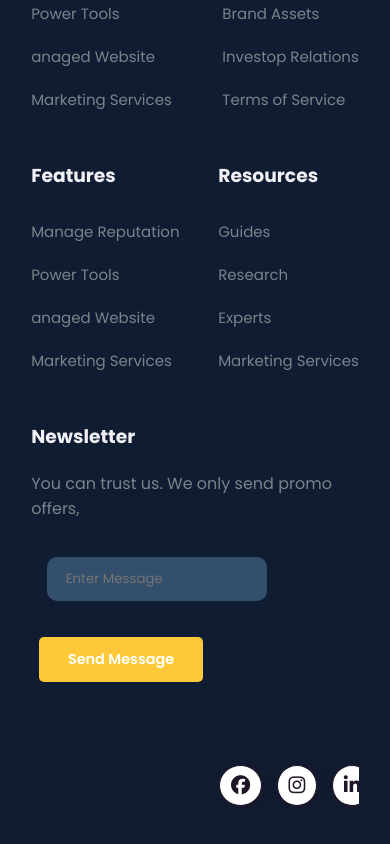
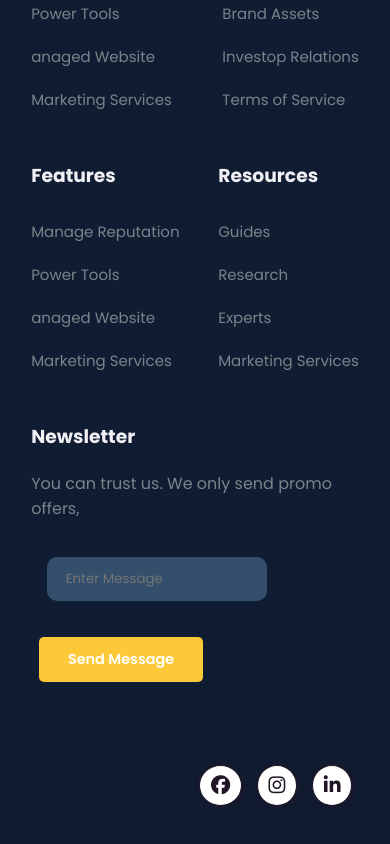
Before and after one commit to Amar87577/educationweb, a plain HTML site: page index.html in a window 390 px wide. Shown: the part 6941-7785 px from the top of the page. Drawn offline with nearby package versions, Linux system fonts and the light colour scheme.

Commit message:
css update

```diff
--- a/style.css
+++ b/style.css
@@ -1288,7 +1288,7 @@ padding: 8vw 4vw;
   }
 
   footer .copyright .pro-links {
-    margin-left:0px;
+    margin-left:-40px;
     margin-top:10px;
     margin-bottom:100px;
   }
```
